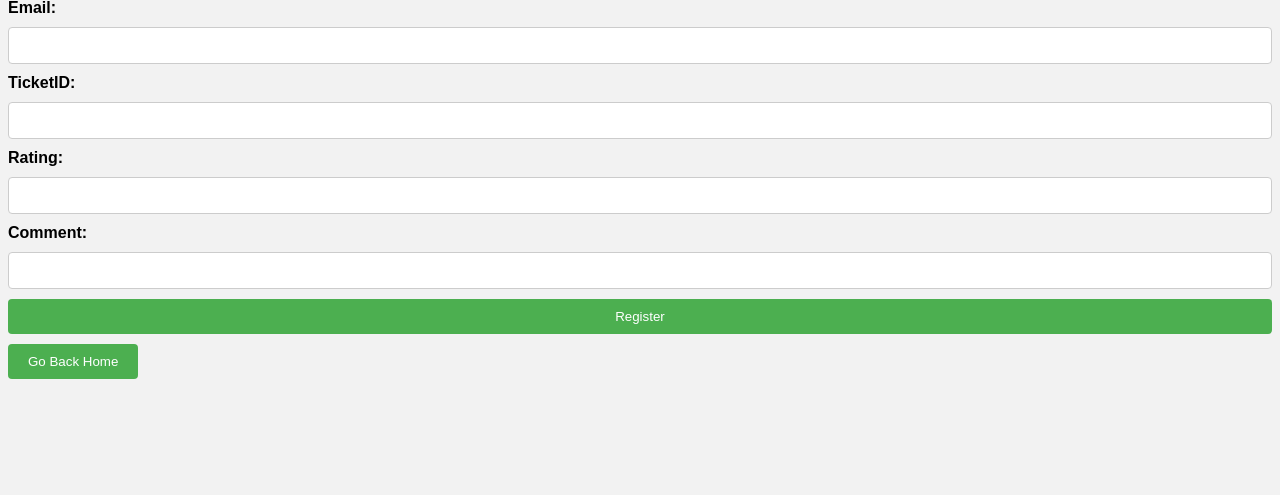
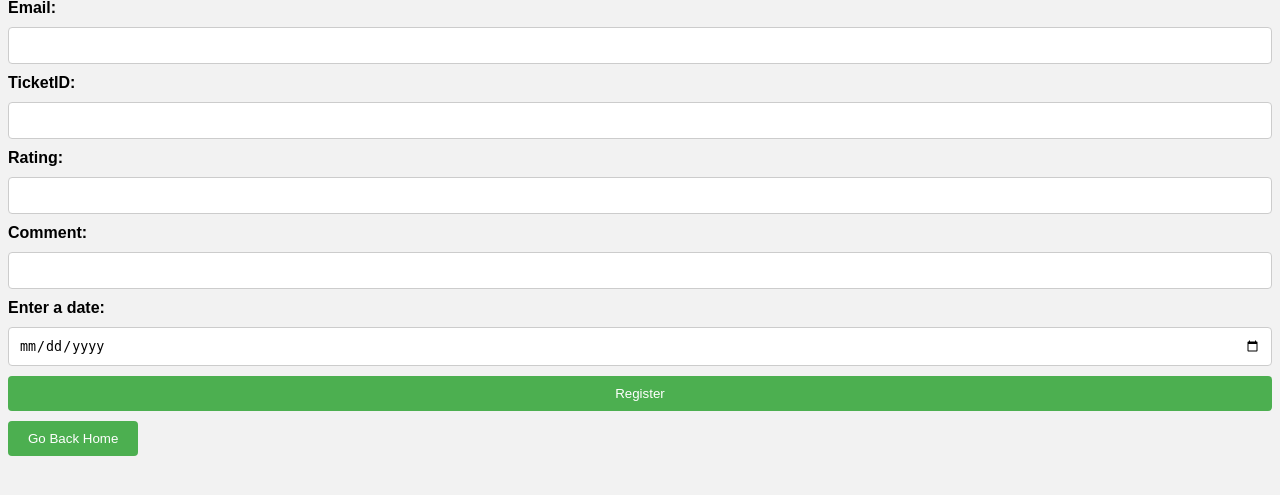
Before and after one commit to dooont/databasesfinal, a Flask app: page /ratings in a window 1280 px wide. Shown: the part 81-576 px from the top of the page. Run offline with Flask 3, Linux system fonts and the light colour scheme.

Commit message:
added date check for ratings

```diff
--- a/app.py
+++ b/app.py
@@ -125,15 +125,23 @@ def customer_rating_post():
     ticketID = request.form.get('ticketID')
     rating = request.form.get('Rating')
     comment = request.form.get('Comment')
+    flightDate = request.form.get('flightDate')
+    flightDateStr = datetime.strptime(flightDate, '%Y-%m-%d').date()
+    tdyDate = datetime.now().date()
     connection = get_db_connection()
 
-    try:
-        with connection.cursor() as cursor:
-            cursor.execute("INSERT INTO review (emailAddress, ticketID, Rating, Comment) VALUES (%s, %s, %s, %s)", (email, ticketID, rating, comment))
-            connection.commit()
-    finally:
+    if(flightDateStr>tdyDate): #if flight is in future
         connection.close()
-    return redirect('/')
+        return redirect('/')
+
+    else:
+        try:
+            with connection.cursor() as cursor:
+                cursor.execute("INSERT INTO review (emailAddress, ticketID, Rating, Comment) VALUES (%s, %s, %s, %s)", (email, ticketID, rating, comment))
+                connection.commit()
+        finally:
+            connection.close()
+        return redirect('/')
 
 
 #Staff Pages + What they can do =========================================================================================
--- a/templates/customer_rating.html
+++ b/templates/customer_rating.html
@@ -71,6 +71,9 @@
     <label for="comment">Comment:</label>
     <input type="text" id="comment" name="Comment" required>
 
+    <label for="flightDate">Enter a date:</label>
+    <input type="date" id="flightDate" name="flightDate">
+
         <input type="submit" value="Register">
     </form>
 </div>
```
Lines whose indentation alone changed are shown as unchanged.
